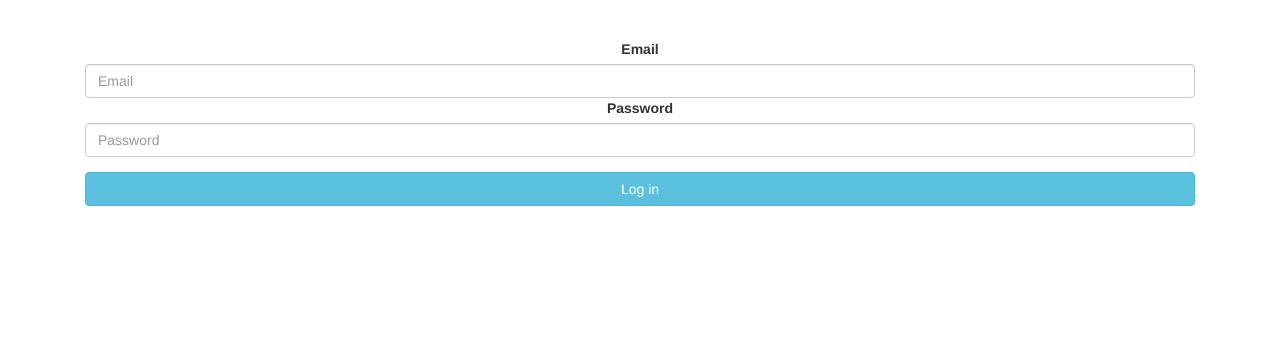
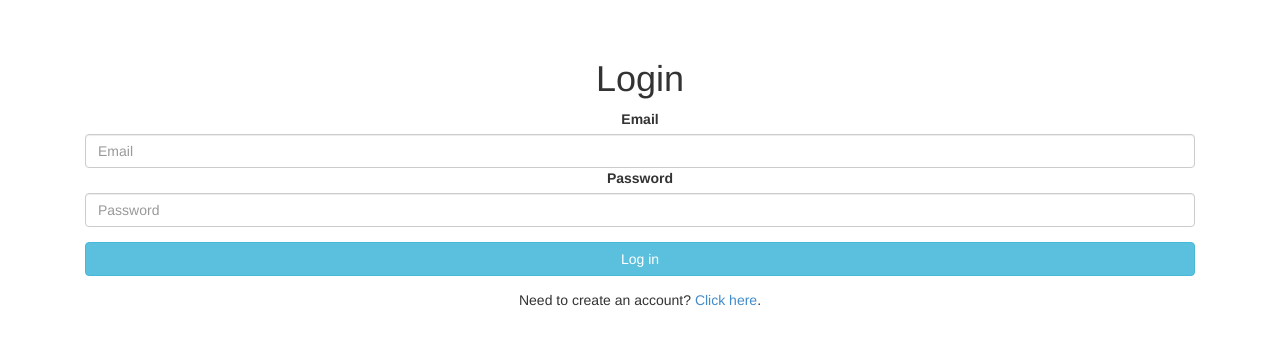
Before and after one commit to sheeksav/brewedwell, a Django app: page /login/ in a window 1280 px wide. Shown: the part 51-396 px from the top of the page. Run offline with Django 3.2, Linux system fonts and the light colour scheme; some libraries are stand-ins or nearby versions.

Commit message:
Added some links for login and register pages.

```diff
--- a/templates/engine/home.html
+++ b/templates/engine/home.html
@@ -12,6 +12,7 @@
 
 		{% if not user.is_authenticated %}
 			<p><a class="btn btn-primary" href="{% url 'login' %}">Login</a></p>
+			<p>Need to create an account? <a href="{% url 'signup' %}">Click here</a>.
 		{% endif %}
 
 
--- a/templates/login.html
+++ b/templates/login.html
@@ -5,6 +5,8 @@
 
 <div class="container">
 	<div class="content-wrapper">
+
+		<h1>Login</h1>
 
 		<form method="post" action="" role="form">
 
@@ -26,6 +28,8 @@
 
 		</form>
 
+		<p>Need to create an account? <a href="{% url 'signup' %}">Click here</a>.
+
 	</div> <!--/content-wrapper-->
 </div> <!--/container-->
 
--- a/templates/signup.html
+++ b/templates/signup.html
@@ -5,6 +5,8 @@
 
 <div class="container">
 	<div class="content-wrapper">
+
+		<h1>Sign Up</h1>
 
 		<form method="post" action="" role="form">
 
@@ -34,6 +36,8 @@
 
 		</form>
 
+		<p>Already have an account? <a href="{% url 'login' %}">Click here</a> to login.</p>
+
 	</div> <!--/content-wrapper-->
 </div> <!--/container-->
 
```
